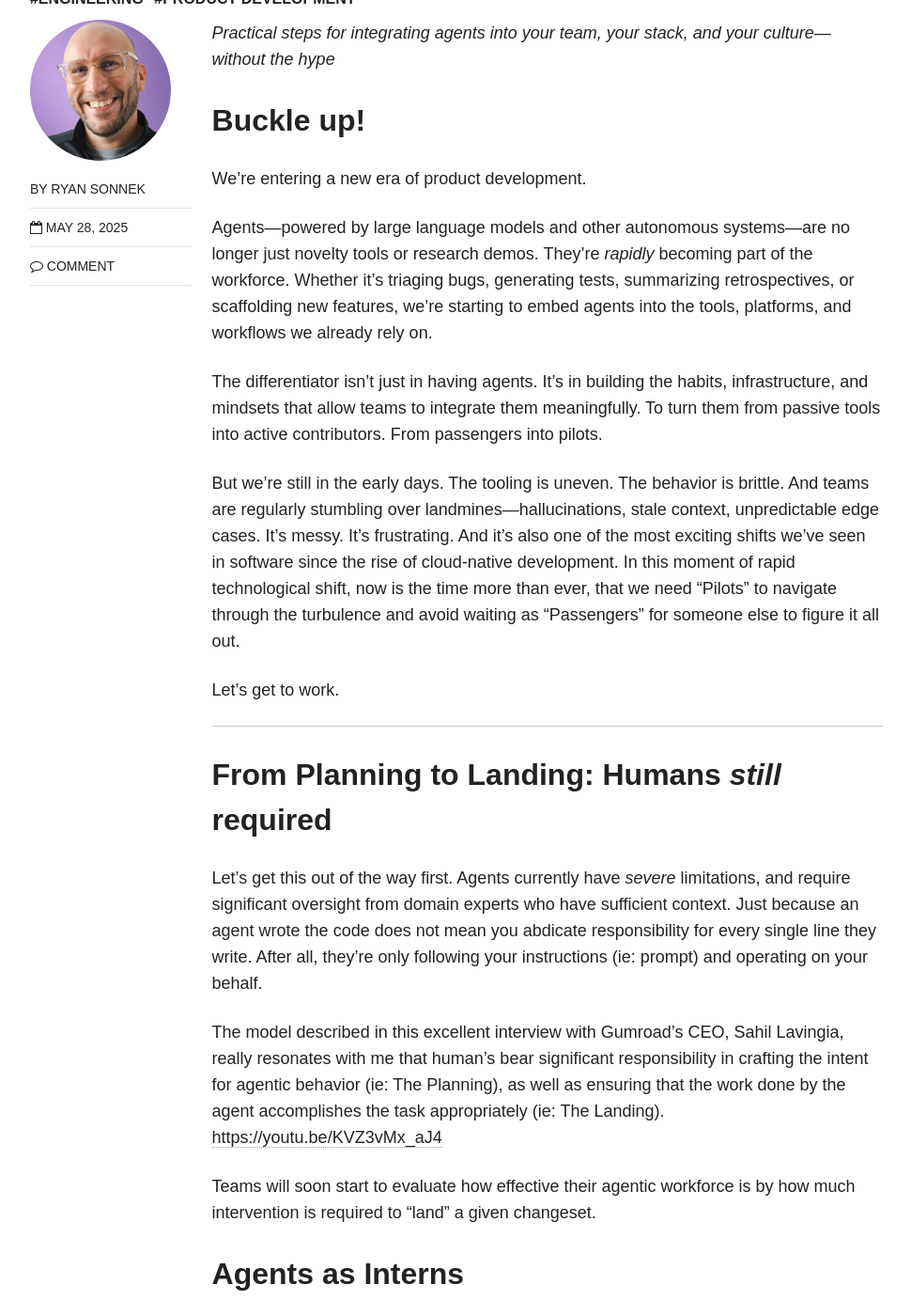
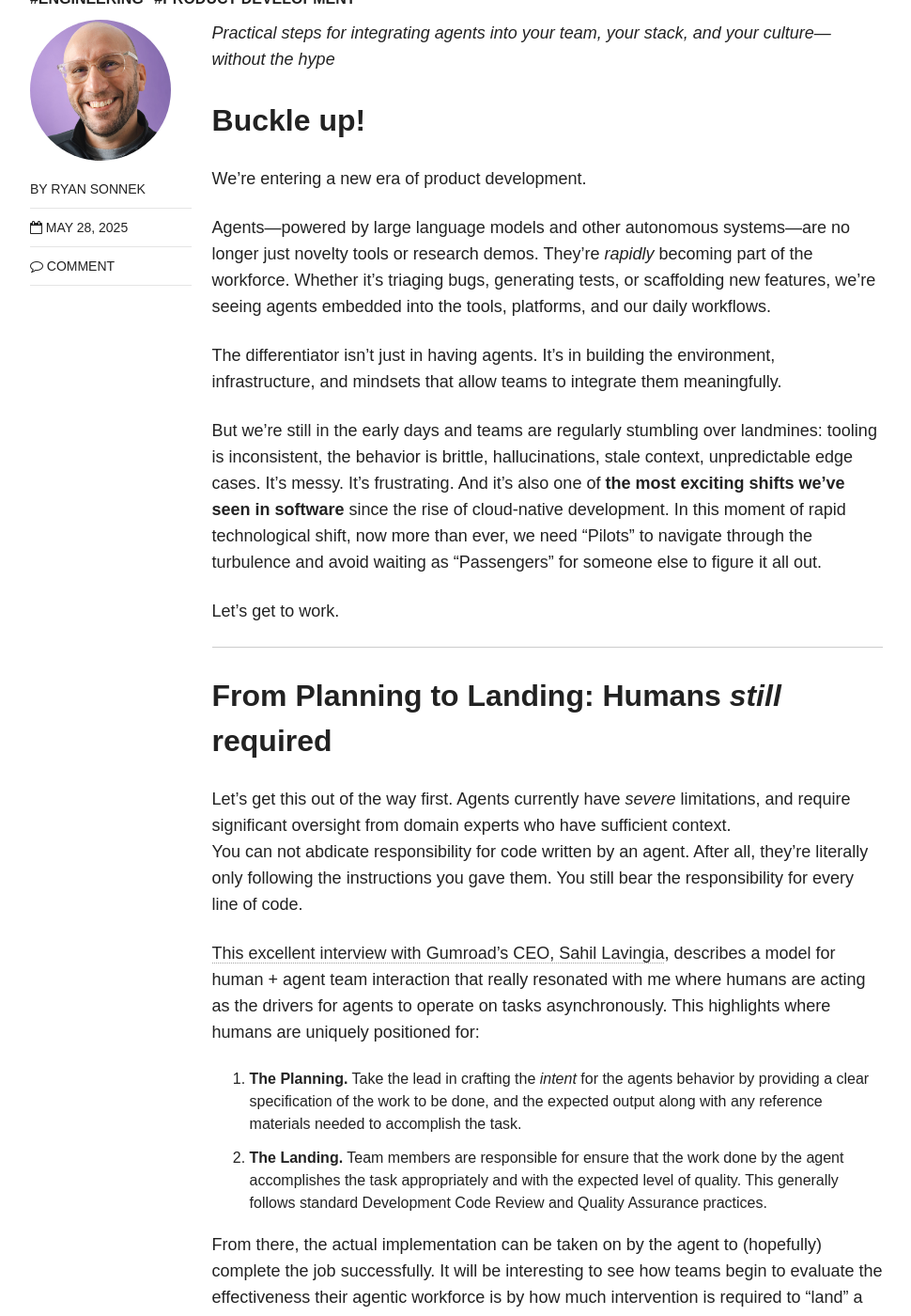
Before and after one commit to wireframe/wireframe.github.com, a Jekyll site: the page built from _posts/2025-05-28-agentic-engineering.md, in a window 1280 px wide and 1400 px high, scrolled down 300 px. Shown: the whole window at 94% size, without its empty margins (154-1124 px from the left). Built offline with Jekyll 4.4.1, drawn with Linux system fonts in a browser that asks for light colours; nearby versions of some CDN libraries; some of the changed text lies outside the part shown.

Commit message:
Update post

```diff
--- a/_posts/2025-05-28-agentic-engineering.md
+++ b/_posts/2025-05-28-agentic-engineering.md
@@ -11,11 +11,11 @@
 
 We’re entering a new era of product development.
 
-Agents—powered by large language models and other autonomous systems—are no longer just novelty tools or research demos. They’re *rapidly* becoming part of the workforce. Whether it’s triaging bugs, generating tests, summarizing retrospectives, or scaffolding new features, we’re starting to embed agents into the tools, platforms, and workflows we already rely on.
+Agents—powered by large language models and other autonomous systems—are no longer just novelty tools or research demos.  They’re *rapidly* becoming part of the workforce.  Whether it’s triaging bugs, generating tests, or scaffolding new features, we’re seeing agents embedded into the tools, platforms, and our daily workflows.
 
-The differentiator isn’t just in having agents. It’s in building the habits, infrastructure, and mindsets that allow teams to integrate them meaningfully. To turn them from passive tools into active contributors. From passengers into pilots.
+The differentiator isn’t just in having agents.  It’s in building the environment, infrastructure, and mindsets that allow teams to integrate them meaningfully.
 
-But we’re still in the early days. The tooling is uneven. The behavior is brittle. And teams are regularly stumbling over landmines—hallucinations, stale context, unpredictable edge cases. It’s messy. It’s frustrating. And it’s also one of the most exciting shifts we’ve seen in software since the rise of cloud-native development. In this moment of rapid technological shift, now is the time more than ever, that we need "Pilots" to navigate through the turbulence and avoid waiting as "Passengers" for someone else to figure it all out.
+But we’re still in the early days and teams are regularly stumbling over landmines: tooling is inconsistent, the behavior is brittle, hallucinations, stale context, unpredictable edge cases.  It’s messy.  It’s frustrating.  And it’s also one of **the most exciting shifts we’ve seen in software** since the rise of cloud-native development.  In this moment of rapid technological shift, now more than ever, we need "Pilots" to navigate through the turbulence and avoid waiting as "Passengers" for someone else to figure it all out.
 
 Let’s get to work.
 
@@ -23,47 +23,37 @@
 
 ## From Planning to Landing: Humans *still* required
 
-Let's get this out of the way first. Agents currently have *severe* limitations, and require significant oversight from domain experts who have sufficient context. Just because an agent wrote the code does not mean you abdicate responsibility for every single line they write. After all, they're only following your instructions (ie: prompt) and operating on your behalf.
+Let's get this out of the way first. Agents currently have *severe* limitations, and require significant oversight from domain experts who have sufficient context.
+You can not abdicate responsibility for code written by an agent.  After all, they're literally only following the instructions you gave them.  You still bear the responsibility for every line of code.
 
-The model described in this excellent interview with Gumroad's CEO, Sahil Lavingia, really resonates with me that human's bear significant responsibility in crafting the intent for agentic behavior (ie: The Planning), as well as ensuring that the work done by the agent accomplishes the task appropriately (ie: The Landing).
-[https://youtu.be/KVZ3vMx_aJ4](https://youtu.be/KVZ3vMx_aJ4)
+[This excellent interview with Gumroad's CEO, Sahil Lavingia](https://youtu.be/KVZ3vMx_aJ4), describes a model for human + agent team interaction that really resonated with me where humans are acting as the drivers for agents to operate on tasks asynchronously.  This highlights where humans are uniquely positioned for:
+1.  **The Planning.**  Take the lead in crafting the *intent* for the agents behavior by providing a clear specification of the work to be done, and the expected output along with any reference materials needed to accomplish the task.
+2.  **The Landing.**  Team members are responsible for ensure that the work done by the agent accomplishes the task appropriately and with the expected level of quality.  This generally follows standard Development Code Review and Quality Assurance practices.
 
-Teams will soon start to evaluate how effective their agentic workforce is by how much intervention is required to "land" a given changeset.
+From there, the actual implementation can be taken on by the agent to (hopefully) complete the job successfully.  It will be interesting to see how teams begin to evaluate the effectiveness their agentic workforce is by how much intervention is required to "land" a given changeset.
 
 ## Agents as Interns
 
-The best model I've found is to **think of an agent as an intern**. Given clear enough instructions, they are capable of autonomous execution, yet require *thorough* inspection to ensure the work is done correctly and meets the desired quality.
+The best model I've seen is to **think of an agent as an intern**.  Given clear enough instructions, they are capable of autonomous execution, yet require *thorough* inspection to ensure the work is done correctly and meets the desired quality.
 
-LLMs are confident, but not always correct. Today’s agents are “brittle scripts wearing a clever mask.” They can be powerful, but they’re fragile—and they need support. To that end, a simple question to ask oneself when collaborating with an agent is:
+LLMs are confident, but not always correct.  Today’s agents can be powerful, but they’re fragile and they need support. When collaborating with an agent, a good litmus test question to ask yourself is:
 
-> 🧠 If it helps an intern, it helps an agent.
+> 🧠 If it could help an intern, it **definitely** will help an agent.
 
-This leads to my next point that investing in improved codebase ergonomics benefit not only the agentic workforce, but also every human engineer as well.
+This framing helps helpful to ensure I'm providing enough context for prompts, as well as adding proper reference implementations for expected outputs.
 
-(Side note: It is bonkers that **today is the worst these agents will *ever* be**. What a wild thought to consider what things will look like just a few short years from now!)
+(Side note: It is absolutely *bonkers* that **today is the worst these agents will *ever* be**.  What a wild thought to consider what things will look like just a few short years from now!)
 
 ## Better DX = Better Agents
 
-If your systems are hard for a human to navigate, they’re worse for a machine. Reusing the intern analogy, the easier it is for an intern to get up an running, the more successful they will be. Good Developer Experience principles apply equally to agents.
+If your systems are hard for a human to navigate, they’re worse for a machine.  Reusing the intern analogy, the easier it is for an intern to get up an running, the more successful they will be.
 
-Developer experience (DX) topics that significantly impact agentic engineering workflows include:
-
-- **Codebase consistency and readability**: Clean, modular code with consistent patterns makes it easier for agents to reason and generate safe outputs.
-- **Comprehensive, updated documentation**: Accurate and accessible internal documentation, including READMEs, API references, and design documents, reduces the chance of agentic misunderstanding or hallucination.
-- **Testing infrastructure**: Fast, reliable test suites (unit, integration, and end-to-end) empower agents to self-check changes and reduce risk.
-- **Well-defined error messages and logs**: Useful debugging output helps agents (and developers) trace and correct failures effectively.
-- **Intuitive local development environments**: Easily reproducible environments (e.g., with containerization or setup scripts) reduce barriers to productive agent contribution.
-- **Declarative configuration and infrastructure**: Infrastructure as code and consistent environment setups reduce ambiguity and make reasoning about system behavior easier.
-- **Tooling observability**: Monitoring, tracing, and performance tools give agents data to reason over and help humans audit their impact.
-- **Semantic versioning and changelogs**: Clear visibility into what changed and why supports safe, context-aware operation by agents.
-- **Granular access and permissions**: Role-based access ensures agents operate within defined boundaries and limits blast radius.
-- **Continuous Integration (CI) and validation hooks**: CI pipelines that catch regressions and enforce standards help agents align with team norms and deliver safe, verifiable output.
+Good Developer Experience practices apply equally to agents.  Developer experience (DX) topics that significantly impact agentic engineering workflows include:
+* **Intuitive local development environments:** Easily reproducible environments (e.g., with containerization, setup scripts, or Infrastructure as Code) reduce barriers to productive agent contribution.
+* **Testing infrastructure:** Fast, reliable test suites (unit, integration, and end-to-end) empower agents to self-check changes and reduce risk.  The better your developer experience for running test suites, the better an agent will be able to "self verify" that it's changes are correct.
+* **Tooling observability:** Monitoring, tracing, and performance tools give agents data to reason over and help humans audit their impact.  Including well-defined error messages and logs for useful debugging output helps agents (and developers) trace and correct failures effectively.
 
 All of these contribute to creating environments where agents can act effectively without requiring constant human babysitting—turning them into true leverage multipliers.
-
-Agents perform best when they’re introduced into environments with intentional entry points and well-scoped permissions. Think of it as building a “first day experience” for a digital teammate.
-
----
 
 ## It's All About The Context
 
@@ -77,35 +67,32 @@
 
 There is significant challenge in integrating an agent into legacy codebases. The old adage "Garbage in, Garbage out", is incredibly applicable for what you're feeding into an agent for context. Is your application's codebase littered with:
 
-- out of date documentation and incomplete README's. Old documentation is a fast path to hallucinations.
-- TODOs as holding places for technical debt that someone else should take care of in the future.
-- Legacy modules, dead code, inconsistent patterns
+* out of date documentation and incomplete README's.  Old documentation is a fast path to hallucinations.
+* TODOs as holding places for technical debt that someone else should take care of in the future.
+* Legacy modules, dead code, inconsistent patterns
+* Codebase consistency and readability: Clean, modular code with consistent patterns makes it easier for agents to reason and generate safe outputs.
+* Comprehensive, updated documentation: Accurate and accessible internal documentation, including READMEs, API references, and design documents, reduces the chance of agentic misunderstanding or hallucination.
 
 If it’s confusing for a human, it’s worse for a language model. Constant investments in housekeeping your codebase context generates *significant* yield for both human engineers and agentic performance.
 
----
-
 ## Agentic Ecosystem
 
-At the moment, there is no "one-size-fits-all" agent.  There are a variety of agents that solve very different use-cases in the product development process.  Match their role to your maturity and your need.
+At the moment, there is no "one-size-fits-all" agent.  There are a variety of agents that support very different use-cases across the product development process.  Match their role to your maturity and your need.
 
-### a. Rapid Prototyping
+### a. Rapid Prototyping Agents
 e.g. Vercel V0, Lovable.ai, etc
 
-- Dump-to-code tools for concept visualization
-- Storyboarding agents that interpret user flows
-- Low-risk, fast-feedback environments
+These agents support early stage concept exploration and zero-to-one product experimentation.
+Great usecases are for taking a high level design (mockup or even a napkin drawing), and translating that into a high-fidelity clickable prototype.
 
-### b. Embedded Implementation
+The output of this agent may very well be throw-away code, but the value is very high for rapid exploration of concept feature sets.
+
+### b. Engineering Implementation Agents
 e.g. Cursor Code, Github Copilot, Devin.ai, etc
 
-- Agents that work *within* your application
-- Context-aware agents that know your data models and internal APIs
-- “Intern work” delegation: testing, migrations, UI tweaks
+These agents are more targeted to work within your application context with an understanding of existing data models, APIs, etc.
 
-My recommendation is to: Start small. Use real workflows. Measure impact.
-
----
+You may not need agents across all use cases.  My recommendation is to: Start small...Use real workflows...and measure impact.
 
 ## The Future is Now...
 
```
Also changed, not shown: other parts of _posts/2025-05-28-agentic-engineering.md (+1 -1 lines).
